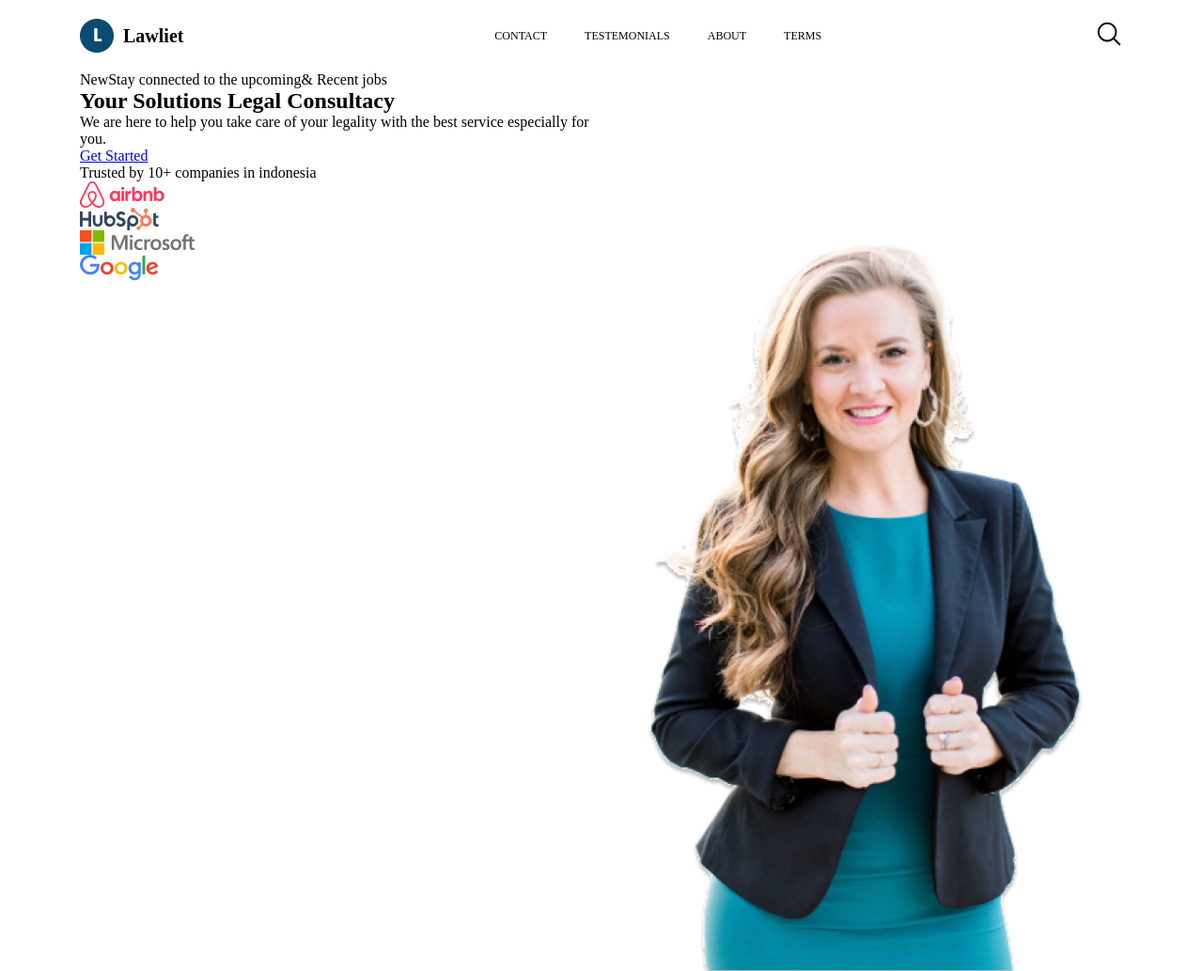
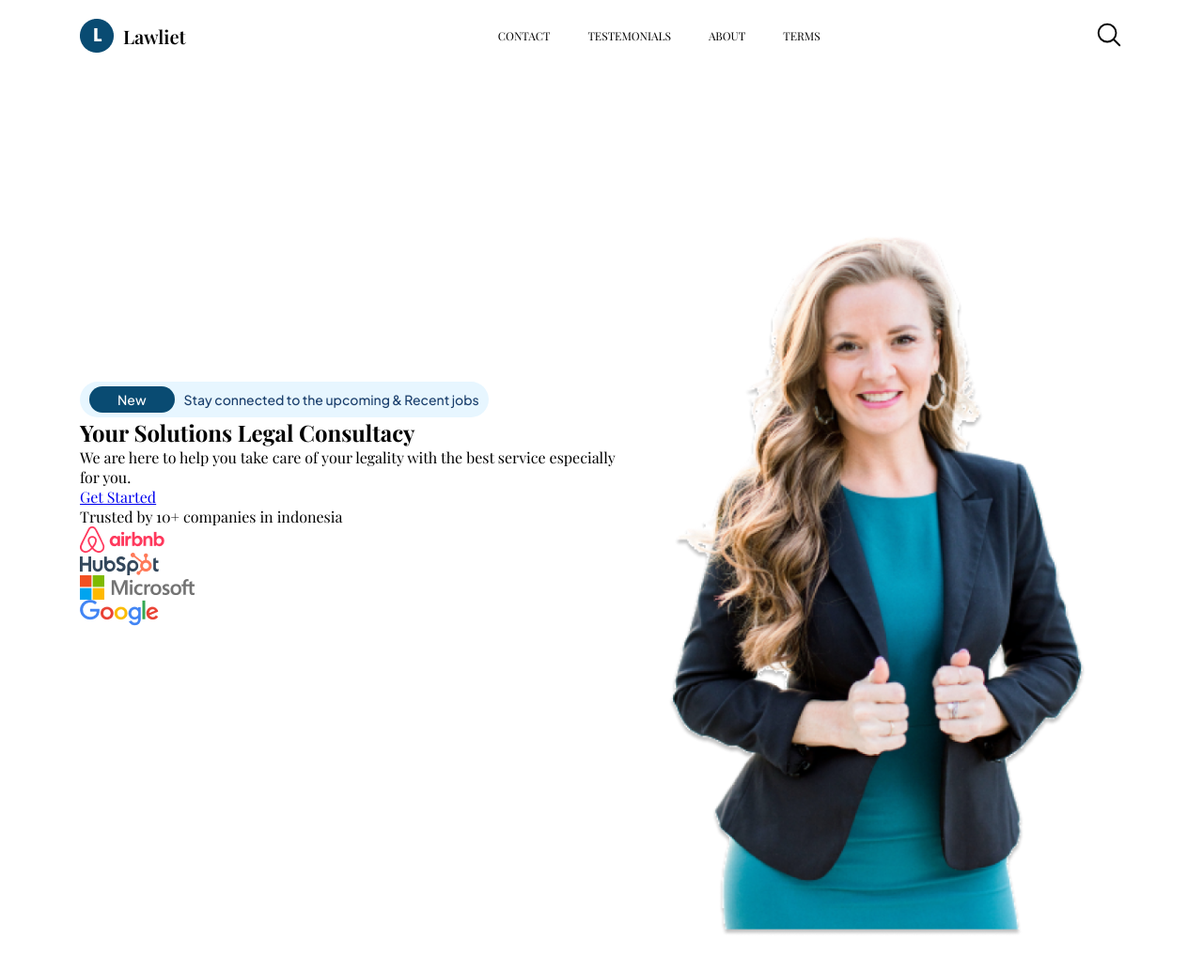
Before and after one commit to milan-kocic/Lawliet, a website: page index.html in a window 1280 px wide. Shown: the top 1033 px of the page at 94% size. After the commit the page ends 996 px from the top, so only its background shows below. Drawn offline with nearby package versions, Linux system fonts and the light colour scheme.

Commit message:
rad 26.09.22

```diff
--- a/app/scss/base/_reset.scss
+++ b/app/scss/base/_reset.scss
@@ -9,7 +9,7 @@
 }
 body {
   font-size: 100%;
-  font-family: "Playfair Display";
+  font-family: "Playfair Display", "Plus Jakarta Sans", sans-serif;
 }
 img {
   display: block;
--- a/app/scss/layout/_header.scss
+++ b/app/scss/layout/_header.scss
@@ -1,43 +1,24 @@
 @use "../utilities/functions" as *;
-.nav {
+.hero {
   display: flex;
-  list-style: none;
   align-items: center;
-  margin-top: rem(20);
-  margin-bottom: rem(20);
-
-  &__actions {
-    font-size: rem(12);
-    text-transform: uppercase;
-
-    &--middle {
-      margin-left: rem(40);
-    }
-    a {
-      text-decoration: none;
-      color: black;
-      .lupa {
-        width: rem(30);
-      }
-    }
-    &--search {
-      margin-left: auto;
+  &__info {
+    //display: flex;
+    //justify-content: flex-start;
+    display: inline-block;
+    color: #193e6c;
+    background-color: #e7f6ff;
+    font-size: rem(14);
+    border-radius: rem(50);
+    padding: rem(10) rem(10);
+    font-weight: 500;
+    font-family: "Plus Jakarta Sans";
+    span {
+      color: #fff;
+      background-color: #094b72;
+      margin-right: rem(10);
+      border-radius: rem(50);
+      padding: rem(5) rem(30);
     }
   }
-  &__logotext {
-    font-weight: 600;
-    font-size: rem(20);
-    margin-right: auto;
-    text-transform: capitalize;
-  }
-  &__logo {
-    margin-right: rem(10);
-  }
 }
-.heading {
-  max-width: rem(1110);
-  margin: 0 auto;
-}
-.hero {
-  display: flex;
-}
--- a/app/scss/layout/_index.scss
+++ b/app/scss/layout/_index.scss
@@ -1,2 +1,3 @@
 @forward "footer";
 @forward "header";
+@forward "navigation";
--- /dev/null
+++ b/app/scss/layout/_navigation.scss
@@ -0,0 +1,43 @@
+@use "../utilities/functions" as *;
+.nav {
+  display: flex;
+  list-style: none;
+  align-items: center;
+  margin-top: rem(20);
+  margin-bottom: rem(20);
+
+  &__actions {
+    font-size: rem(12);
+    text-transform: uppercase;
+
+    &--middle {
+      margin-left: rem(40);
+    }
+    a {
+      text-decoration: none;
+      color: black;
+      .lupa {
+        width: rem(30);
+      }
+    }
+    &--search {
+      margin-left: auto;
+    }
+  }
+  &__logotext {
+    font-weight: 600;
+    font-size: rem(20);
+    margin-right: auto;
+    text-transform: capitalize;
+  }
+  &__logo {
+    margin-right: rem(10);
+  }
+}
+.heading {
+  max-width: rem(1110);
+  margin: 0 auto;
+}
+.hero {
+  display: flex;
+}
--- a/index.html
+++ b/index.html
@@ -5,6 +5,12 @@
     <meta http-equiv="X-UA-Compatible" content="IE=edge" />
     <meta name="viewport" content="width=device-width, initial-scale=1.0" />
     <link rel="stylesheet" href="dist/style.css" />
+    <link rel="preconnect" href="https://fonts.googleapis.com" />
+    <link rel="preconnect" href="https://fonts.gstatic.com" crossorigin />
+    <link
+      href="https://fonts.googleapis.com/css2?family=Playfair+Display:wght@400;500;600;700&family=Plus+Jakarta+Sans:wght@300;400;500;600&display=swap"
+      rel="stylesheet"
+    />
     <title>Lawliet</title>
   </head>
   <body>
@@ -54,7 +60,7 @@
         <div class="hero">
           <div class="hero__text">
             <p class="hero__info">
-              <span>New</span>Stay connected to the upcoming& Recent jobs
+              <span>New</span>Stay connected to the upcoming & Recent jobs
             </p>
             <h1 class="hero__title">Your Solutions Legal Consultacy</h1>
             <p class="hero__paragraph">
```
Also changed, not shown: dist/style.css, 1 other file.
